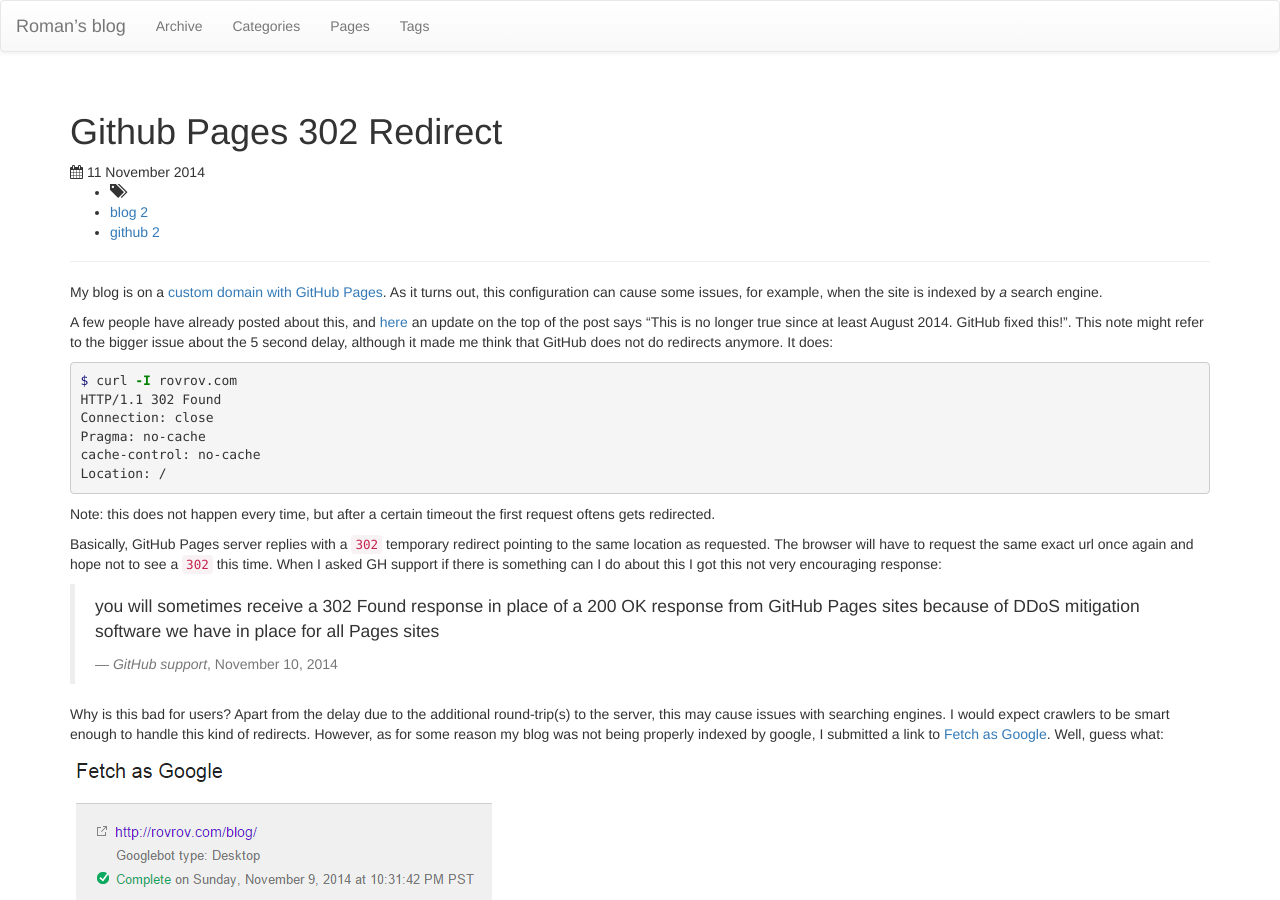
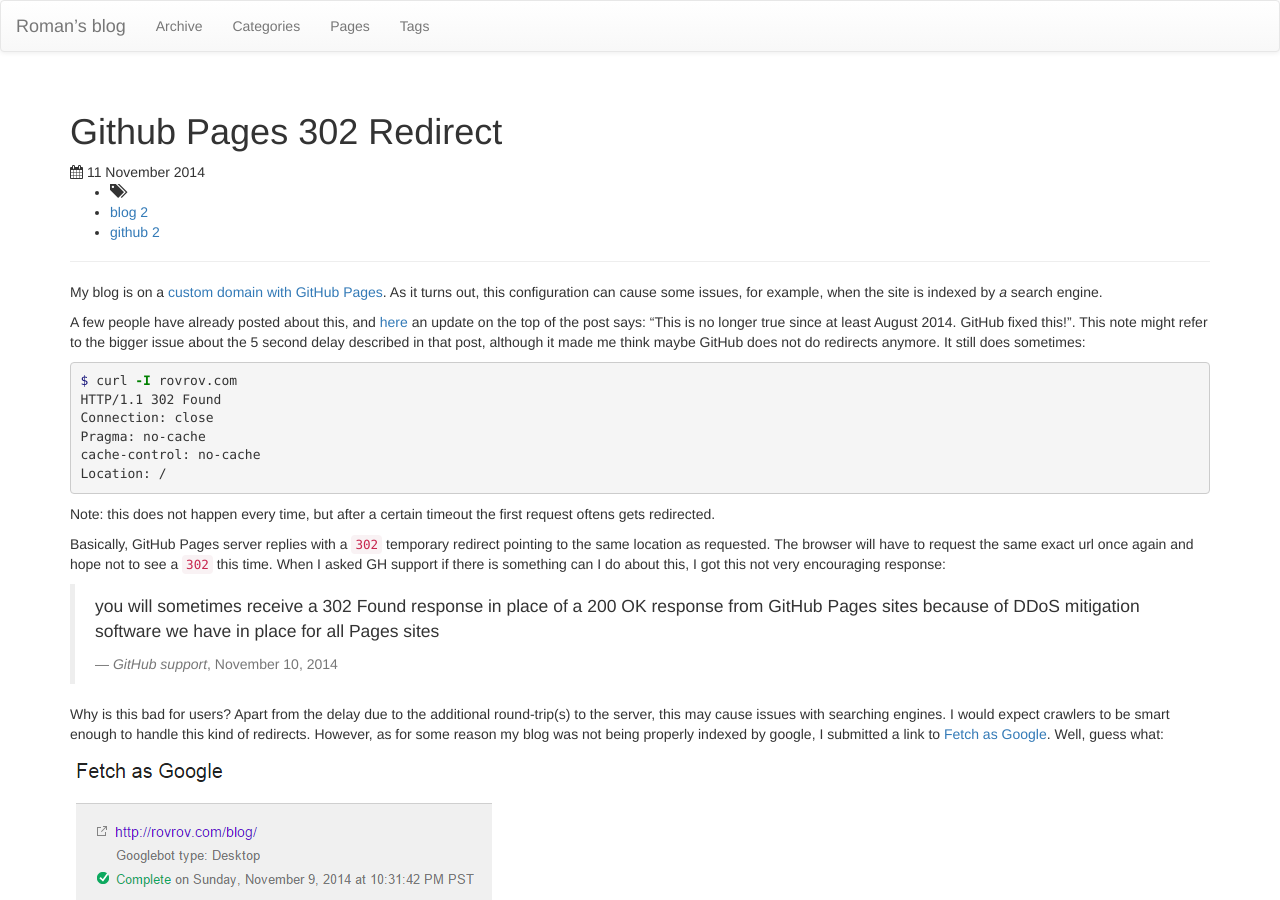
Before and after one commit to rovrov/rovrov.github.io, a Jekyll site: the page built from _posts/2014-11-10-github-pages-302-redirect.md, in a window 1280 px wide and 900 px high. Built offline with Jekyll 4.4.1, drawn with Linux system fonts in a browser that asks for light colours; nearby versions of some CDN libraries; comment, search, counter and statistics services are not loaded.

Commit message:
corrections

```diff
--- a/_posts/2014-11-10-github-pages-302-redirect.md
+++ b/_posts/2014-11-10-github-pages-302-redirect.md
@@ -8,7 +8,7 @@ date: 2014-11-10 21:00:00 -0500
 
 My blog is on a [custom domain with GitHub Pages](https://help.github.com/articles/setting-up-a-custom-domain-with-github-pages/). As it turns out, this configuration can cause some issues, for example, when the site is indexed by _a_ search engine.
 
-A few people have already posted about this, and [here](http://instantclick.io/github-pages-and-apex-domains) an update on the top of the post says "This is no longer true since at least August 2014. GitHub fixed this!". This note might refer to the bigger issue about the 5 second delay, although it made me think that GitHub does not do redirects anymore. It does:
+A few people have already posted about this, and [here](http://instantclick.io/github-pages-and-apex-domains) an update on the top of the post says: "This is no longer true since at least August 2014. GitHub fixed this!". This note might refer to the bigger issue about the 5 second delay described in that post, although it made me think maybe GitHub does not do redirects anymore. It still does sometimes:
 
 {% highlight bash %}
 $ curl -I rovrov.com
@@ -23,7 +23,7 @@ Note: this does not happen every time, but after a certain timeout the first req
 
 <!-- more -->
 
-Basically, GitHub Pages server replies with a `302` temporary redirect pointing to the same location as requested. The browser will have to request the same exact url once again and hope not to see a `302` this time. When I asked GH support if there is something can I do about this I got this not very encouraging response:
+Basically, GitHub Pages server replies with a `302` temporary redirect pointing to the same location as requested. The browser will have to request the same exact url once again and hope not to see a `302` this time. When I asked GH support if there is something can I do about this, I got this not very encouraging response:
 
 >  you will sometimes receive a 302 Found response in place of a 200 OK response from GitHub Pages sites because of DDoS mitigation software we have in place for all Pages sites
 >
```
